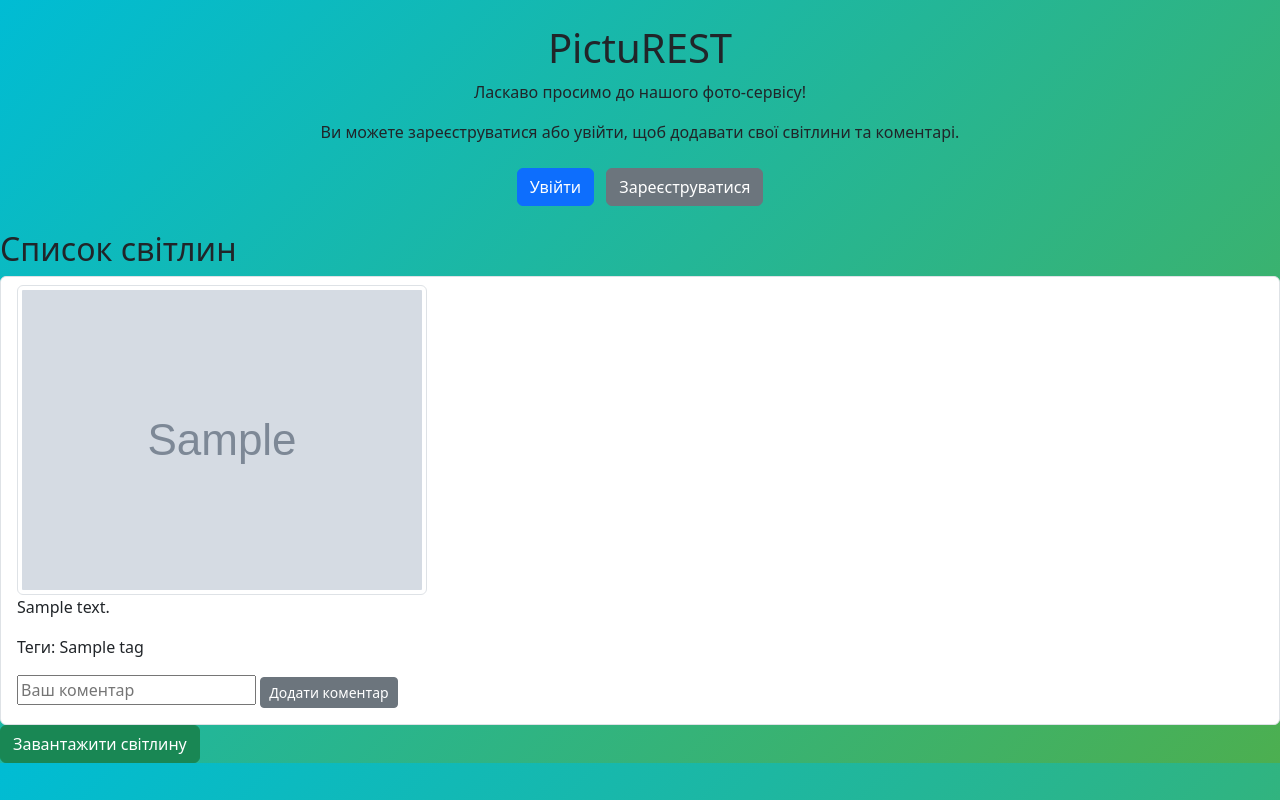
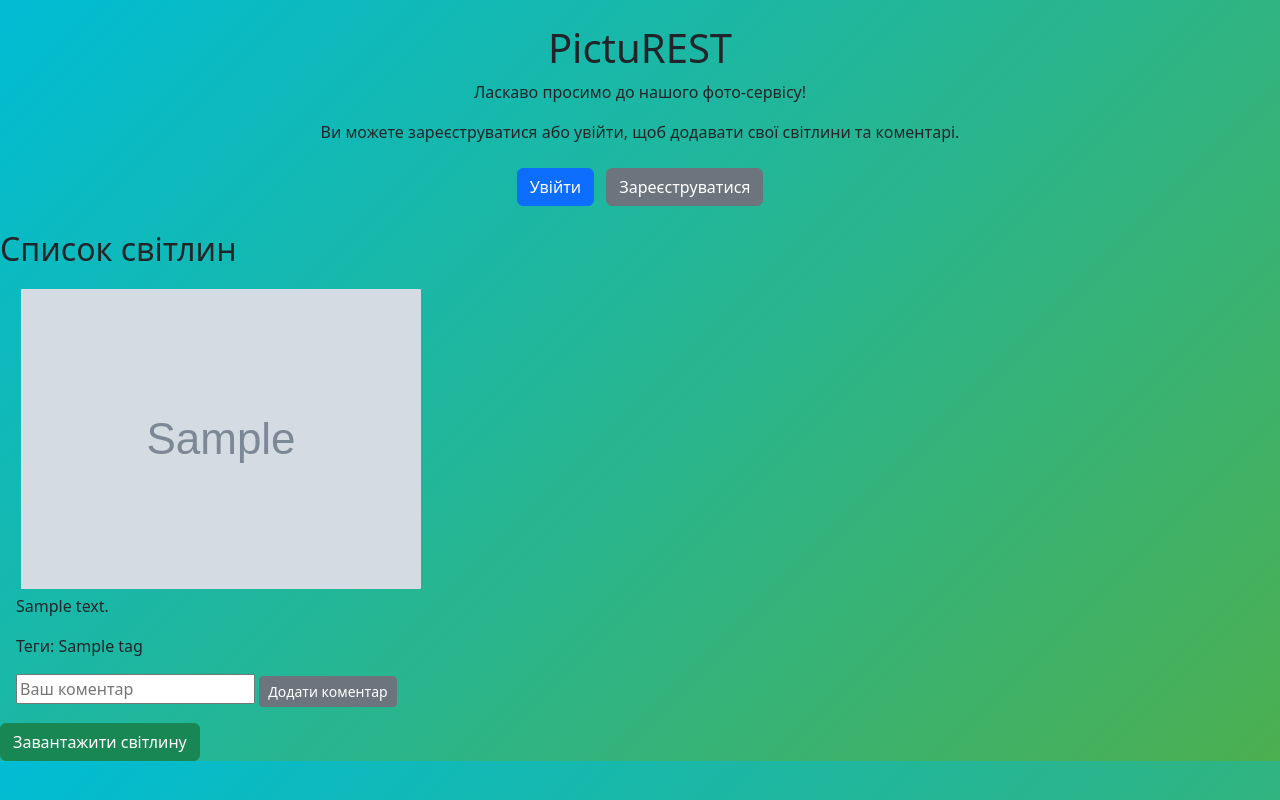
Before and after one commit to oleverse/picturest, a FastAPI app: template front/templates/index.html in a window 1280 px wide. Run offline with FastAPI, Linux system fonts and the light colour scheme; the template is opened without the code that fills it: most values are stand-ins (such as "Sample title", 1, 10 or a date in 2020); grey boxes marked "Sample" are stand-in pictures; parts of the project's set-up code (start-up, migrations or seed data) failed here and were passed over.

Commit message:
web_interfase

```diff
--- /dev/null
+++ b/front/templates/css/styles.css
@@ -0,0 +1,47 @@
+.list-group {
+    --bs-list-group-color: linear-gradient(135deg, #00bcd4, #4caf50);
+    --bs-list-group-bg: linear-gradient(135deg, #00bcd4, #4caf50);
+    --bs-list-group-border-color: linear-gradient(135deg, #00bcd4, #4caf50);
+    --bs-list-group-border-width: var(--bs-border-width);
+    --bs-list-group-border-radius: var(--bs-border-radius);
+    --bs-list-group-item-padding-x: 1rem;
+    --bs-list-group-item-padding-y: 0.5rem;
+    --bs-list-group-action-color: linear-gradient(135deg, #00bcd4, #4caf50);
+    --bs-list-group-action-hover-color: var(--bs-emphasis-color);
+    --bs-list-group-action-hover-bg: var(--bs-tertiary-bg);
+    --bs-list-group-action-active-color: var(--bs-body-color);
+    --bs-list-group-action-active-bg: linear-gradient(135deg, #00bcd4, #4caf50);
+    --bs-list-group-disabled-color: linear-gradient(135deg, #00bcd4, #4caf50);
+    --bs-list-group-disabled-bg: linear-gradient(135deg, #00bcd4, #4caf50);
+    --bs-list-group-active-color: #fff;
+    --bs-list-group-active-bg: #0d6efd;
+    --bs-list-group-active-border-color: #0d6efd;
+    display: flex;
+    flex-direction: column;
+    padding-left: 0;
+    margin-bottom: 0;
+    border-radius: var(--bs-list-group-border-radius);
+}
+
+.img-thumbnail {
+    padding: 0.25rem;
+    background-color: transparent;
+    border: var(--bs-border-width) solid transparent;
+    border-radius: var(--bs-border-radius);
+    max-width: 100%;
+    height: auto;
+}
+
+body {
+    background: linear-gradient(135deg, #00bcd4, #4caf50);
+}
+
+.success-page {
+    display: flex;
+    flex-direction: column;
+    justify-content: center;
+    align-items: center;
+    height: 100vh;
+    padding: 20px;
+
+}
--- a/front/templates/index.html
+++ b/front/templates/index.html
@@ -8,13 +8,7 @@
     <link href="https://cdn.jsdelivr.net/npm/bootstrap@5.3.0-alpha1/dist/css/bootstrap.min.css" rel="stylesheet">
     <!-- Підключення select2 CSS -->
     <link href="https://cdnjs.cloudflare.com/ajax/libs/select2/4.0.13/css/select2.min.css" rel="stylesheet">
-
-    <style>
-        /* Фоновий градієнт */
-        body {
-            background: linear-gradient(135deg, #00bcd4, #4caf50);
-        }
-    </style>
+    <link rel="stylesheet" href="css/styles.css">
 </head>
 <body>
     <div class="container">
@@ -31,9 +25,9 @@
     </div>
 
     <!-- Виведення списку світлин -->
-    <div class="mt-4">
+    <div class="mt-4 ">
     <h2>Список світлин</h2>
-        <ul class="list-group">
+    <ul class="list-group image-list">
         <!-- Тут список світлин, використовуючи шаблонізатор Jinja -->
         {% for photo in photos %}
         <li class="list-group-item">
@@ -41,7 +35,7 @@
             <p>{{ photo.description }}</p>
             <p>Теги: {{ photo.tags | map(attribute='name') | join(', ') }}</p>
             <form action="/add_comment" method="post" class="mb-2">
-                    {# TODO: додати hidden user_id на форму #}
+
                 <input type="hidden" name="user_id" value="1">
                 <input type="hidden" name="picture_id" value="{{ photo.id }}">
                 <input type="text" name="comment_text" placeholder="Ваш коментар" required>
--- a/front/templates/register.html
+++ b/front/templates/register.html
@@ -16,7 +16,7 @@
 <body>
     <div class="container">
         <!-- Форма для реєстрації -->
-        <form action="/auth/register" method="post" class="mt-4">
+        <form action="/auth/signup" method="post" class="mt-4">
             <div class="mb-3">
                 <label for="username" class="form-label">Ім'я користувача:</label>
                 <input type="text" id="username" name="username" required class="form-control">
--- a/front/templates/upload.html
+++ b/front/templates/upload.html
@@ -6,12 +6,12 @@
     <title>PictuREST - Завантажити світлину</title>
     <!-- Підключення Bootstrap CSS -->
     <link href="https://cdn.jsdelivr.net/npm/bootstrap@5.3.0-alpha1/dist/css/bootstrap.min.css" rel="stylesheet">
-    <!-- ... -->
+    <link rel="stylesheet" href="css/styles.css">
 </head>
 <body>
     <div class="container">
         <h2 class="mt-4">Завантажити світлину</h2>
-        <form action="/add-picture" method="post" enctype="multipart/form-data" class="mt-4">
+        <form action="/create_picture" method="post" enctype="multipart/form-data" class="mt-4">
             <div class="mb-3">
                 <label for="file" class="form-label">Виберіть файл:</label>
                 <input type="file" id="file" name="file" accept="image/*" required class="form-control">
```
Also changed, not shown: front/routes/web_route.py (+5 -5 lines), front/templates/success.html (+6 -9 lines), front/assets/js/main.js (deleted), front/templates/js/main.js (added). Lines whose indentation alone changed are shown as unchanged.
